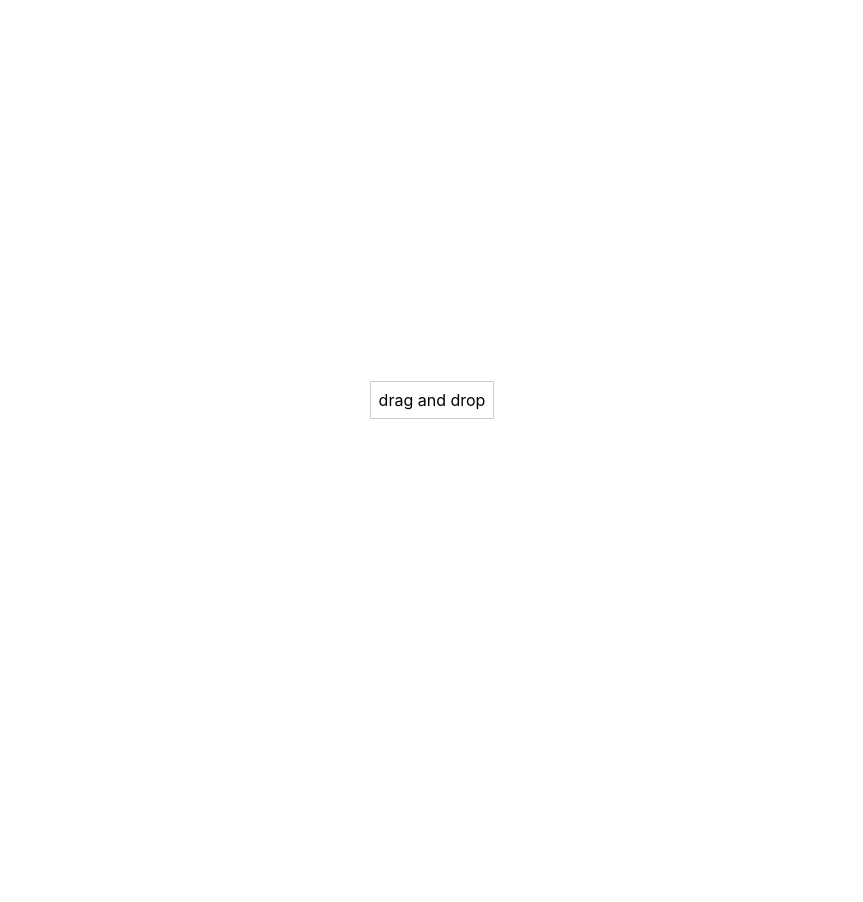
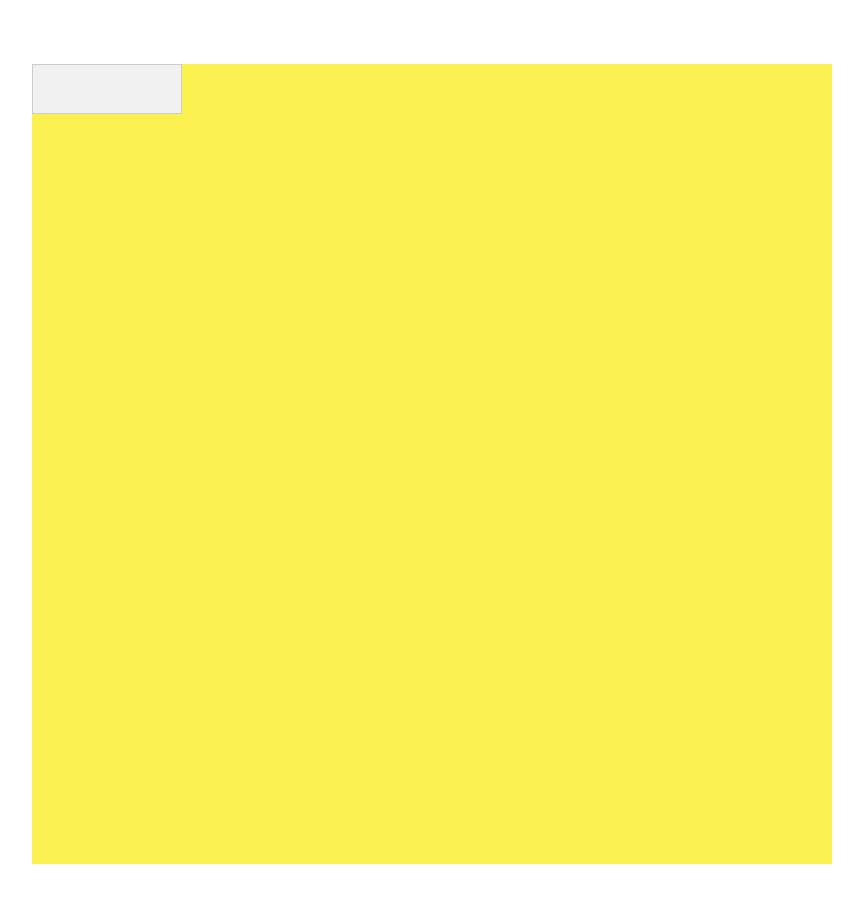
Before and after one commit to strdr4605/circuit-simulator, a Next.js app: page / in a window 1280 px wide. Shown: the top 902 px of the page, without its empty margins (208-1071 px from the left). Before the commit the page ends 800 px from the top, so only its background shows below. Built offline with nearby package versions, Linux system fonts and the light colour scheme.

Commit message:
woroking mvp

```diff
--- a/pages/index.js
+++ b/pages/index.js
@@ -1,8 +1,54 @@
 import Head from "next/head";
+import { useState, useEffect } from "react";
 import Draggable from "react-draggable";
 import styles from "../styles/Home.module.css";
 
+const CELL_SIZE = 50;
+
+function pointsAreClose(point1, point2, threshold = 1) {
+  var dx = Math.abs(point2.x - point1.x);
+  var dy = Math.abs(point2.y - point1.y);
+  var diagonalDistance = Math.sqrt(dx * dx + dy * dy);
+
+  return dx <= threshold && dy <= threshold && diagonalDistance === threshold;
+}
+
+const doSomethingWithState = (state) => {
+  console.log("doSomethingWithState", state);
+
+  const items = Object.entries(state);
+  console.log("items", items);
+  const [first, second] = items;
+  if (!first || !second) {
+    return;
+  }
+
+  console.log(pointsAreClose(first[1], second[1]));
+};
+
 export default function Home() {
+  const [state, setState] = useState({});
+
+  const onStop = (e, data) => {
+    // console.log("onStop", e, data);
+    const id = data.node.id;
+    const x = data.x / CELL_SIZE;
+    const y = data.y / CELL_SIZE;
+    console.log("id", id, x, y);
+
+    setState((state) => ({
+      ...state,
+      [id]: {
+        x,
+        y,
+      },
+    }));
+  };
+
+  useEffect(() => {
+    doSomethingWithState(state);
+  }, [state]);
+
   return (
     <div className={styles.container}>
       <Head>
@@ -12,15 +58,31 @@ export default function Home() {
       </Head>
 
       <main className={styles.main}>
+        <div className={styles.grid}>
           <Draggable
             handle=".handle"
+            bounds="parent"
             defaultPosition={{ x: 0, y: 0 }}
             position={null}
-          grid={[50, 50]}
+            grid={[CELL_SIZE, CELL_SIZE]}
             scale={1}
+            onStop={onStop}
           >
-          <div className={`${styles.drag} handle`}>drag and drop</div>
+            <div className={`${styles.drag} handle`} id="1"></div>
           </Draggable>
+          <Draggable
+            handle=".handle"
+            bounds="parent"
+            defaultPosition={{ x: 0, y: 0 }}
+            positionOffset={{ x: 0, y: -CELL_SIZE }}
+            position={null}
+            grid={[CELL_SIZE, CELL_SIZE]}
+            scale={1}
+            onStop={onStop}
+          >
+            <div className={`${styles.drag} handle`} id="2"></div>
+          </Draggable>
+        </div>
       </main>
     </div>
   );
--- a/styles/Home.module.css
+++ b/styles/Home.module.css
@@ -4,7 +4,17 @@
 
 .drag {
   padding: 0.5rem;
+  width: 150px;
+  height: 50px;
+  background-color: #f1f1f1;
+  box-sizing: border-box;
   border: 1px solid #ccc;
+}
+
+.conector {
+  background-color: blue;
+  width: 100px;
+  z-index: 1;
 }
 
 .main {
@@ -17,105 +27,9 @@
   align-items: center;
 }
 
-.footer {
-  display: flex;
-  flex: 1;
-  padding: 2rem 0;
-  border-top: 1px solid #eaeaea;
-  justify-content: center;
-  align-items: center;
+.grid {
+  position: relative;
+  background-color: #faf151;
+  width: 800px;
+  height: 800px;
 }
-
-.footer a {
-  display: flex;
-  justify-content: center;
-  align-items: center;
-  flex-grow: 1;
-}
-
-.title a {
-  color: #0070f3;
-  text-decoration: none;
-}
-
-.title a:hover,
-.title a:focus,
-.title a:active {
-  text-decoration: underline;
-}
-
-.title {
-  margin: 0;
-  line-height: 1.15;
-  font-size: 4rem;
-}
-
-.title,
-.description {
-  text-align: center;
-}
-
-.description {
-  margin: 4rem 0;
-  line-height: 1.5;
-  font-size: 1.5rem;
-}
-
-.code {
-  background: #fafafa;
-  border-radius: 5px;
-  padding: 0.75rem;
-  font-size: 1.1rem;
-  font-family: Menlo, Monaco, Lucida Console, Liberation Mono, DejaVu Sans Mono,
-    Bitstream Vera Sans Mono, Courier New, monospace;
-}
-
-.grid {
-  display: flex;
-  align-items: center;
-  justify-content: center;
-  flex-wrap: wrap;
-  max-width: 800px;
-}
-
-.card {
-  margin: 1rem;
-  padding: 1.5rem;
-  text-align: left;
-  color: inherit;
-  text-decoration: none;
-  border: 1px solid #eaeaea;
-  border-radius: 10px;
-  transition: color 0.15s ease, border-color 0.15s ease;
-  max-width: 300px;
-}
-
-.card:hover,
-.card:focus,
-.card:active {
-  color: #0070f3;
-  border-color: #0070f3;
-}
-
-.card h2 {
-  margin: 0 0 1rem 0;
-  font-size: 1.5rem;
-}
-
-.card p {
-  margin: 0;
-  font-size: 1.25rem;
-  line-height: 1.5;
-}
-
-.logo {
-  height: 1em;
-  margin-left: 0.5rem;
-}
-
-@media (max-width: 600px) {
-  .grid {
-    width: 100%;
-    flex-direction: column;
-  }
-}
```
Lines whose indentation alone changed are shown as unchanged.
